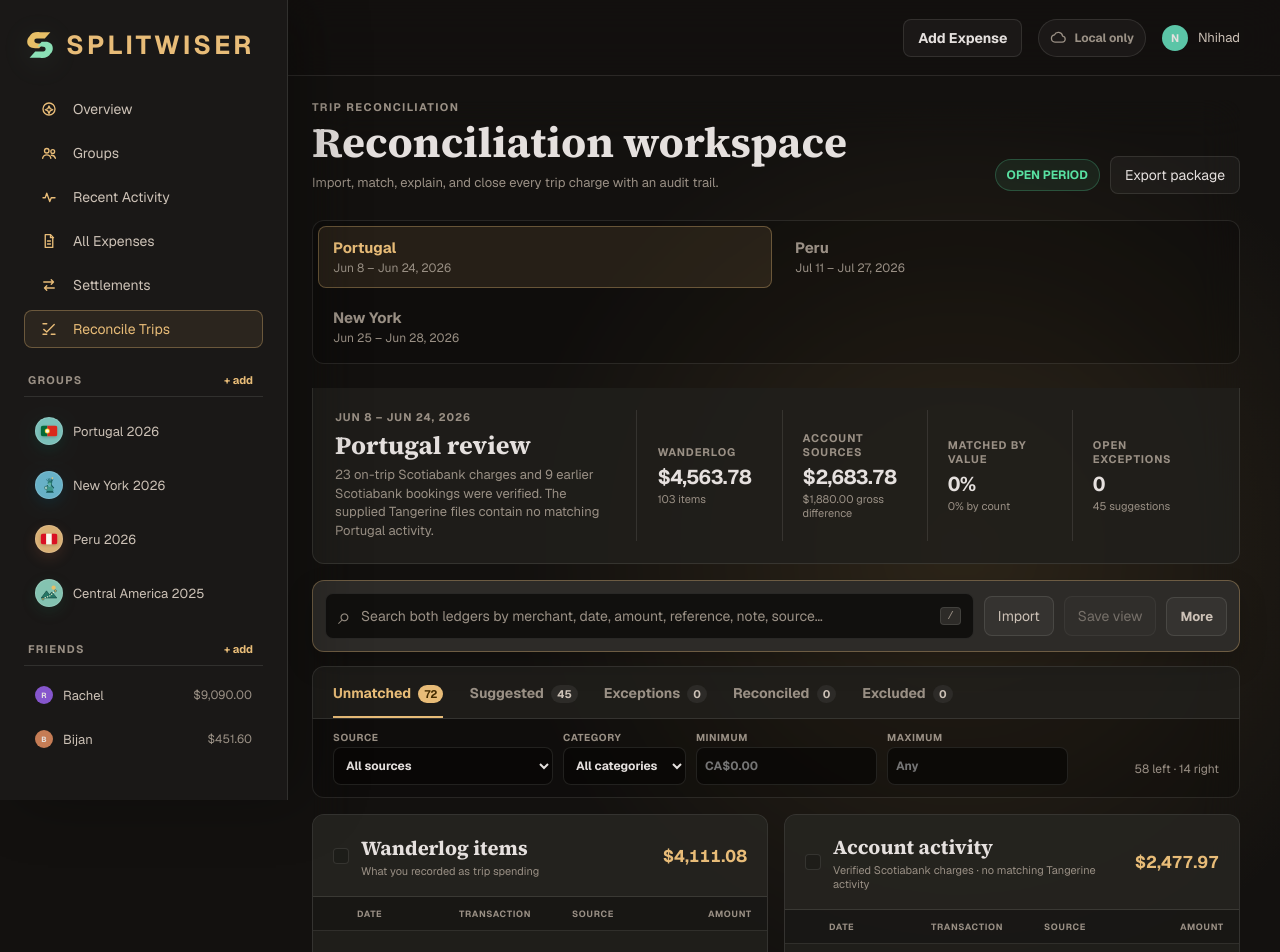
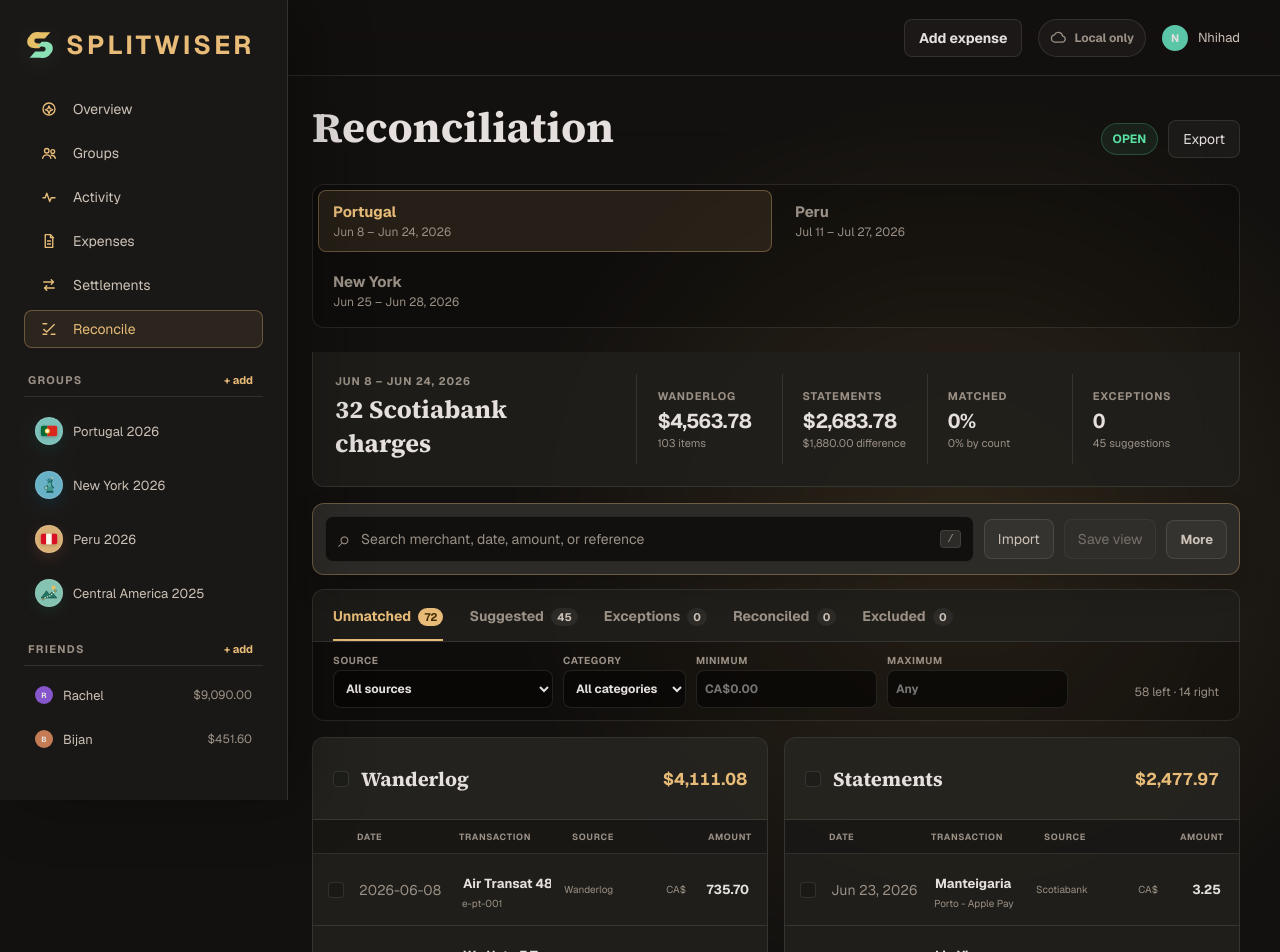
Before and after one commit to nhihadhassan/Splitwiser, a React (Vite) app: page /#/reconciliation in a window 1280 px wide. Shown: the top 952 px of the page. Built offline with nearby package versions, Linux system fonts and the light colour scheme.

Commit message:
Reduce interface copy

```diff
--- a/src/components/Layout.tsx
+++ b/src/components/Layout.tsx
@@ -39,7 +39,7 @@
             aria-label="Add expense"
           >
             <span className="top-action-icon" aria-hidden="true">+</span>
-            <span className="top-action-label">Add Expense</span>
+            <span className="top-action-label">Add expense</span>
           </button>
         )}
         <CloudStatusBadge />
@@ -61,16 +61,16 @@
             <NavIcon type="groups" /> Groups
           </NavLink>
           <NavLink to="/activity" className="nav-link">
-            <NavIcon type="activity" /> Recent Activity
+            <NavIcon type="activity" /> Activity
           </NavLink>
           <NavLink to="/all" className="nav-link">
-            <NavIcon type="expenses" /> All Expenses
+            <NavIcon type="expenses" /> Expenses
           </NavLink>
           <NavLink to="/settlements" className="nav-link">
             <NavIcon type="settlements" /> Settlements
           </NavLink>
           <NavLink to="/reconciliation" className="nav-link">
-            <NavIcon type="reconciliation" /> Reconcile Trips
+            <NavIcon type="reconciliation" /> Reconcile
           </NavLink>
 
           <div className="nav-section">
--- a/src/pages/ActivityPage.tsx
+++ b/src/pages/ActivityPage.tsx
@@ -40,7 +40,7 @@
             {mySplit && myNet !== 0 && (
               <span className={myNet > 0 ? "pos" : "neg"}>
                 {" "}
-                — {myNet > 0 ? "you get back" : "you owe"} {formatMoney(Math.abs(myNet))}
+                , {myNet > 0 ? "you get back" : "you owe"} {formatMoney(Math.abs(myNet))}
               </span>
             )}
           </>
@@ -74,10 +74,7 @@
     <>
       <main className="pane pane-wide">
         <div className="pane-header hero-header">
-          <div>
-            <p className="eyebrow">Audit Trail</p>
-            <h1>Detailed Activity</h1>
-          </div>
+          <h1>Activity</h1>
         </div>
         <div className="filter-bar">
           <label className="sr-only" htmlFor="activity-type-filter">Filter by activity type</label>
@@ -123,13 +120,6 @@
           ))}
         </div>
       </main>
-      <aside className="rail">
-        <div className="rail-card">
-          <h2>Visible Records</h2>
-          <strong className="rail-number">{items.length}</strong>
-          <p className="muted-copy">Expenses and settlements shown in reverse chronological order.</p>
-        </div>
-      </aside>
     </>
   );
 }
--- a/src/pages/AllExpensesPage.tsx
+++ b/src/pages/AllExpensesPage.tsx
@@ -28,10 +28,7 @@
     <>
       <main className="pane pane-wide">
         <div className="pane-header hero-header">
-          <div>
-            <p className="eyebrow">Transaction Feed</p>
-            <h1>All Expenses</h1>
-          </div>
+          <h1>Expenses</h1>
           <button className="btn btn-primary" onClick={() => setAddingExpense(true)}>
             Add Expense
           </button>
--- a/src/pages/Dashboard.tsx
+++ b/src/pages/Dashboard.tsx
@@ -73,10 +73,7 @@
   return (
     <main className="pane pane-wide overview-page">
       <div className="pane-header hero-header">
-        <div>
-          <p className="eyebrow">Shared Ledger</p>
-          <h1>Overview</h1>
-        </div>
+        <h1>Overview</h1>
       </div>
 
       <section
@@ -84,11 +81,8 @@
         aria-labelledby="overview-balances-title"
       >
         <div className="overview-section-heading">
-          <div>
-            <p className="eyebrow">Current position</p>
-            <h2 id="overview-balances-title">Balances</h2>
-          </div>
-          <Link to="/settlements">Review settlements</Link>
+          <h2 id="overview-balances-title">Balances</h2>
+          <Link to="/settlements">Settlements</Link>
         </div>
 
         <div className="overview-totals">
@@ -114,7 +108,7 @@
         >
           <div className="overview-section-heading">
             <h2 id="recent-expenses-title">Recent expenses</h2>
-            <Link to="/activity">View activity</Link>
+            <Link to="/activity">Activity</Link>
           </div>
           <div className="overview-list">
             {recentExpenses.map((expense) => {
@@ -184,7 +178,7 @@
         >
           <div className="overview-section-heading">
             <h2 id="overview-groups-title">Your groups</h2>
-            <Link to="/groups">View all groups</Link>
+            <Link to="/groups">All groups</Link>
           </div>
           <div className="overview-list">
             {myGroups.map(({ group, expenseCount, myBalance }) => (
@@ -224,8 +218,8 @@
           aria-labelledby="overview-reconciliations-title"
         >
           <div className="overview-section-heading">
-            <h2 id="overview-reconciliations-title">Ongoing reconciliations</h2>
-            <Link to="/reconciliation">Continue review</Link>
+            <h2 id="overview-reconciliations-title">Reconciliation</h2>
+            <Link to="/reconciliation">Review</Link>
           </div>
           {ongoingReconciliations.length > 0 ? (
             <Link
--- a/src/pages/FriendPage.tsx
+++ b/src/pages/FriendPage.tsx
@@ -47,10 +47,10 @@
             <Avatar person={friend} size={34} /> {friend.name}
           </h1>
           <button className="btn btn-primary" onClick={() => setAddingExpense(true)}>
-            Add an expense
+            Add expense
           </button>
           <button className="btn btn-primary" onClick={() => setSettling(true)}>
-            Settle up
+            Settle
           </button>
         </div>
 
--- a/src/pages/GroupPage.tsx
+++ b/src/pages/GroupPage.tsx
@@ -56,20 +56,20 @@
         <div className="pane-header">
           <h1>
             <span className="group-page-title"><GroupBadge type={group.type} name={group.name} size={44} /> {group.name}</span>
-            <span className="sub">{group.memberIds.length} people</span>
+            <span className="sub">{group.memberIds.length} members</span>
           </h1>
           <button className="btn btn-primary" onClick={() => setAddingExpense(true)}>
-            Add an expense
+            Add expense
           </button>
           <button className="btn btn-primary" onClick={() => setSettlingBlank(true)}>
-            Settle up
+            Settle
           </button>
         </div>
 
         <ExpenseList
           expenses={expenses}
           settlements={settlements}
-          emptyMessage="No expenses in this group yet. Add one to get started!"
+          emptyMessage="No expenses yet."
         />
       </main>
 
@@ -93,7 +93,7 @@
 
         <div className="rail-card">
           <h2>{group.simplifyDebts ? "Suggested repayments" : "Who owes whom"}</h2>
-          {debts.length === 0 && <div className="all-settled">All settled up! 🎉</div>}
+          {debts.length === 0 && <div className="all-settled">Settled</div>}
           {debts.map((d, i) => {
             const from = peopleById.get(d.fromId);
             const to = peopleById.get(d.toId);
--- a/src/pages/GroupsPage.tsx
+++ b/src/pages/GroupsPage.tsx
@@ -21,14 +21,7 @@
         const net = netBalances(ledger);
         const myBalance = net.get(ME) ?? 0;
         const total = expenses.reduce((sum, expense) => sum + expense.amount, 0);
-        const lastActivity = Math.max(
-          group.createdAt,
-          ...expenses.map((expense) => expense.createdAt),
-          ...state.settlements
-            .filter((settlement) => settlement.groupId === group.id)
-            .map((settlement) => settlement.createdAt),
-        );
-        return { group, expenses, myBalance, total, lastActivity };
+        return { group, expenses, myBalance, total };
       }),
     [state],
   );
@@ -37,12 +30,9 @@
     <>
       <main className="pane pane-wide">
         <div className="pane-header hero-header">
-          <div>
-            <p className="eyebrow">Splitwiser Groups</p>
-            <h1>Active Groups</h1>
-          </div>
+          <h1>Groups</h1>
           <button className="btn btn-primary" onClick={() => setAddingGroup(true)}>
-            New Group
+            New group
           </button>
         </div>
 
@@ -53,7 +43,7 @@
           </div>
         ) : (
           <div className="group-grid">
-            {groups.map(({ group, expenses, myBalance, total, lastActivity }) => (
+            {groups.map(({ group, expenses, myBalance, total }) => (
               <article key={group.id} className="ledger-card">
                 <div className="ledger-card-top">
                   <span className="ledger-icon"><GroupBadge type={group.type} name={group.name} /></span>
@@ -67,7 +57,7 @@
                 </p>
                 <div className="ledger-stats">
                   <div>
-                    <span>Total volume</span>
+                    <span>Total</span>
                     <strong>{formatMoney(total)}</strong>
                   </div>
                   <div>
@@ -87,30 +77,17 @@
                 </div>
                 <div className="ledger-actions">
                   <Link className="btn btn-secondary" to={`/groups/${group.id}`}>
-                    Open Ledger
+                    Open
                   </Link>
                   <button className="btn btn-primary" onClick={() => setAddingExpenseFor(group.id)}>
-                    Add Expense
+                    Add expense
                   </button>
                 </div>
-                <p className="card-footnote">
-                  Last updated {new Date(lastActivity).toLocaleDateString()}
-                </p>
               </article>
             ))}
           </div>
         )}
       </main>
-      <aside className="rail">
-        <div className="rail-card">
-          <h2>Group Command</h2>
-          <p className="muted-copy">
-            Groups gather expenses, member balances, repayment suggestions, and settlement history
-            into one ledger.
-          </p>
-        </div>
-      </aside>
-
       {addingGroup && <GroupModal onClose={() => setAddingGroup(false)} />}
       {addingExpenseFor && (
         <AddExpenseModal groupId={addingExpenseFor} onClose={() => setAddingExpenseFor(null)} />
--- a/src/pages/ReconciliationPage.tsx
+++ b/src/pages/ReconciliationPage.tsx
@@ -33,17 +33,17 @@
   portugal: {
     name: "Portugal",
     dates: "Jun 8 – Jun 24, 2026",
-    note: "23 on-trip Scotiabank charges and 9 earlier Scotiabank bookings were verified. The supplied Tangerine files contain no matching Portugal activity.",
+    note: "32 Scotiabank charges",
   },
   peru: {
     name: "Peru",
     dates: "Jul 11 – Jul 27, 2026",
-    note: "39 trip-related Scotiabank charges, Tangerine bookings, and Tangerine cash withdrawals are ready to match against Wanderlog.",
+    note: "39 Scotiabank charges, 13 Tangerine bookings, 12 cash withdrawals",
   },
   "new-york": {
     name: "New York",
     dates: "Jun 25 – Jun 28, 2026",
-    note: "20 on-trip Scotiabank charges and the earlier FlightHub booking were verified. The supplied Tangerine files contain no matching New York activity.",
+    note: "21 Scotiabank charges",
   },
 };
 
@@ -485,14 +485,10 @@
   return (
     <main className="pane pane-wide reconciliation-page">
       <header className="recon-titlebar">
-        <div>
-          <p className="eyebrow">Trip reconciliation</p>
-          <h1>Reconciliation workspace</h1>
-          <p>Import, match, explain, and close every trip charge with an audit trail.</p>
-        </div>
+        <h1>Reconciliation</h1>
         <div className="recon-title-actions">
-          <span className={`recon-period-status ${isClosed ? "closed" : ""}`}>{isClosed ? "Closed" : "Open period"}</span>
-          <button type="button" className="btn btn-secondary" onClick={exportPackage}>Export package</button>
+          <span className={`recon-period-status ${isClosed ? "closed" : ""}`}>{isClosed ? "Closed" : "Open"}</span>
+          <button type="button" className="btn btn-secondary" onClick={exportPackage}>Export</button>
         </div>
       </header>
 
@@ -518,13 +514,12 @@
       <section className="recon-overview">
         <div className="recon-trip-context">
           <span>{tripMeta[trip].dates}</span>
-          <strong>{tripMeta[trip].name} review</strong>
-          <p>{tripMeta[trip].note}</p>
+          <strong>{tripMeta[trip].note}</strong>
         </div>
         <Metric label="Wanderlog" value={money(totals.left)} detail={`${totals.leftCount} items`} />
-        <Metric label="Account sources" value={money(totals.right)} detail={`${money(Math.abs(totals.difference))} gross difference`} />
-        <Metric label="Matched by value" value={`${Math.round(totals.matchRateValue * 100)}%`} detail={`${Math.round(totals.matchRateCount * 100)}% by count`} />
-        <Metric label="Open exceptions" value={String(totals.exceptions)} detail={`${suggestions.length} suggestions`} />
+        <Metric label="Statements" value={money(totals.right)} detail={`${money(Math.abs(totals.difference))} difference`} />
+        <Metric label="Matched" value={`${Math.round(totals.matchRateValue * 100)}%`} detail={`${Math.round(totals.matchRateCount * 100)}% by count`} />
+        <Metric label="Exceptions" value={String(totals.exceptions)} detail={`${suggestions.length} suggestions`} />
       </section>
 
       <section className="recon-commandbar">
@@ -534,7 +529,7 @@
             ref={searchRef}
             value={query}
             onChange={(event) => setQuery(event.target.value)}
-            placeholder="Search both ledgers by merchant, date, amount, reference, note, source…"
+            placeholder="Search merchant, date, amount, or reference"
             aria-label="Search both ledgers"
           />
           <kbd>/</kbd>
@@ -625,8 +620,8 @@
         <div className="recon-ledgers">
           <Ledger
             side="left"
-            title="Wanderlog items"
-            subtitle="What you recorded as trip spending"
+            title="Wanderlog"
+            subtitle=""
             rows={visibleLeft}
             selected={selectedLeft}
             onToggle={(id, event) => toggleSelection("left", id, event, visibleLeft)}
@@ -637,10 +632,8 @@
           />
           <Ledger
             side="right"
-            title="Account activity"
-            subtitle={trip === "peru"
-              ? "Card charges and Tangerine cash withdrawals"
-              : "Verified Scotiabank charges · no matching Tangerine activity"}
+            title="Statements"
+            subtitle=""
             rows={visibleRight}
             selected={selectedRight}
             onToggle={(id, event) => toggleSelection("right", id, event, visibleRight)}
@@ -708,13 +701,9 @@
       {trip === "peru" && (
         <section className="cash-control cash-summary">
           <header>
-            <div><p className="eyebrow">Cash summary</p><h2>Tangerine withdrawals are matchable</h2></div>
+            <h2>Cash</h2>
             <strong>{money(cash.total)} withdrawn</strong>
           </header>
-          <p className="cash-summary-copy">
-            Select withdrawals in the right ledger and pair them with the Wanderlog activities paid in cash.
-            Peru ended with no cash left; the optional field stays available for future trips.
-          </p>
           <div className="cash-equation">
             <Metric label="Earlier cash" value={money(cash.opening)} detail="500 PEN received before Jul 12" />
             <span>+</span>
@@ -723,7 +712,7 @@
             <label><span>Cash left over (optional)</span><div>CA$ <input value={endingCash} onChange={(event) => {
               setEndingCash(event.target.value);
               dispatch({ type: "updateReconciliation", reconciliation: { ...state.reconciliation, cashRemaining: event.target.value } });
-            }} inputMode="decimal" placeholder="0.00" disabled={isClosed} /></div><small>CA$0.00 for Peru</small></label>
+            }} inputMode="decimal" placeholder="0.00" disabled={isClosed} /></div></label>
             <span>=</span>
             <Metric label="Cash used" value={money(cash.used)} detail="Match this spending to Wanderlog activities" />
           </div>
@@ -732,7 +721,6 @@
 
       <section className="recon-close">
         <div>
-          <p className="eyebrow">Period control</p>
           <h2>{isClosed ? `${tripMeta[trip].name} is closed` : `Close ${tripMeta[trip].name}`}</h2>
           <ul>
             <li className={tripUnmatched === 0 ? "done" : ""}>{tripUnmatched === 0 ? "✓" : "○"} Zero unexplained transactions</li>
@@ -750,7 +738,7 @@
 
       {showActivity && (
         <section className="recon-activity">
-          <h2>Activity timeline</h2>
+          <h2>History</h2>
           {workspace.auditEvents.filter((item) => item.tripId === trip).slice().reverse().map((item) => (
             <div key={item.id}><span>{new Date(item.timestamp).toLocaleString()}</span><strong>{item.summary}</strong><small>{item.action}</small></div>
           ))}
@@ -856,7 +844,7 @@
       <header>
         <label>
           <input type="checkbox" checked={allSelected} onChange={onSelectVisible} disabled={rows.length === 0 || disabled} />
-          <span><strong>{title}</strong><small>{subtitle}</small></span>
+          <span><strong>{title}</strong>{subtitle && <small>{subtitle}</small>}</span>
         </label>
         <strong>{money(rows.reduce((sum, item) => sum + item.postedCadCents, 0))}</strong>
       </header>
@@ -922,7 +910,7 @@
 }) {
   return (
     <section className="recon-suggestions">
-      <header><div><p className="eyebrow">Explainable suggestions</p><h2>{suggestions.length} candidates</h2></div><span>Within CA$0.50 · ±7 days · merchant evidence</span></header>
+      <header><h2>Suggestions ({suggestions.length})</h2><span>CA$0.50 · ±7 days</span></header>
       {suggestions.map((group) => {
         const left = byId.get(group.leftIds[0]);
         const right = byId.get(group.rightIds[0]);
@@ -1004,7 +992,7 @@
 }) {
   return (
     <section className="exception-register">
-      <header><p className="eyebrow">Supported transactions</p><h2>Exception register</h2></header>
+      <header><h2>Exceptions</h2></header>
       {items.map((item) => (
         <article key={item.id}>
           <span>{exceptionReasons.find((reason) => reason.value === item.reason)?.label}</span>
@@ -1046,7 +1034,7 @@
   const accepted = preview.filter((item) => item.valid && !item.duplicate);
   return (
     <section className="recon-import">
-      <header><div><p className="eyebrow">Import workspace</p><h2>CSV or spreadsheet paste</h2></div><span>Private raw files are not uploaded</span></header>
+      <header><h2>Import transactions</h2><span>Raw files stay private</span></header>
       <div className="recon-import-controls">
         <label>Trip<input value={tripMeta[trip].name} disabled /></label>
         <label>Mapping
--- a/src/styles.css
+++ b/src/styles.css
@@ -551,15 +551,22 @@
 
 .ledger-stats {
   display: grid;
-  grid-template-columns: repeat(2, minmax(0, 1fr));
+  grid-template-columns: 1fr;
+  gap: 0;
+  border-top: 1px solid var(--color-border-default);
+  border-bottom: 1px solid var(--color-border-default);
+}
+
+.ledger-stats div {
+  display: flex;
+  align-items: baseline;
+  justify-content: space-between;
   gap: 12px;
-}
-
-.ledger-stats div {
-  padding: 14px;
-  border: 1px solid var(--color-border-default);
-  border-radius: var(--radius-md);
-  background: var(--color-bg-inset);
+  padding: 10px 0;
+}
+
+.ledger-stats div + div {
+  border-top: 1px solid var(--color-border-default);
 }
 
 .ledger-stats span,
@@ -574,8 +581,9 @@
 
 .ledger-stats strong {
   display: block;
-  margin-top: 5px;
-  font-size: 18px;
+  margin-top: 0;
+  font-size: 17px;
+  text-align: right;
 }
 
 .feed-line,
```
Also changed, not shown: src/components/CloudSyncPanel.tsx (+3 -10 lines), src/pages/SettlementsPage.tsx (+5 -14 lines).
